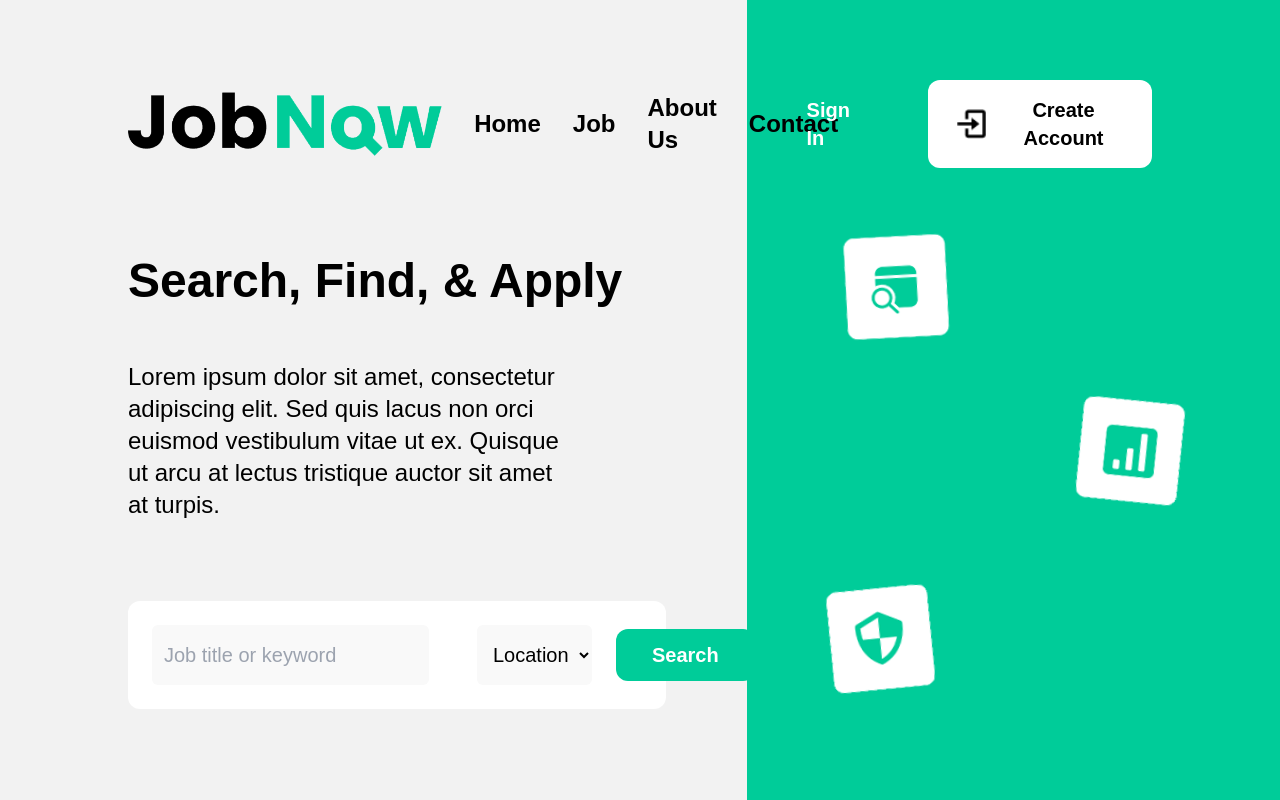
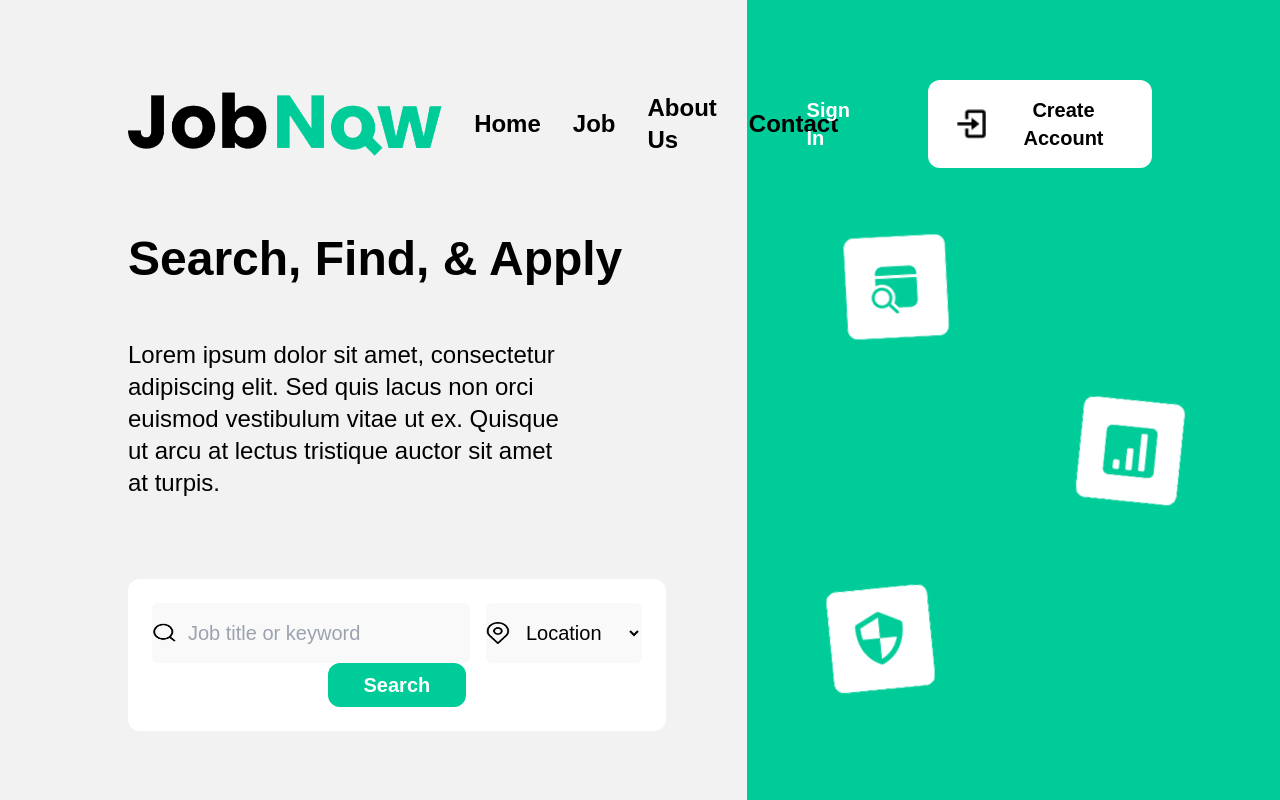
Before and after one commit to RaoufSiblani/task3, a Next.js app: page / in a window 1280 px wide. Shown: the top 800 px of the page. Built offline with nearby package versions, Linux system fonts and the light colour scheme.

Commit message:
Update section1.js

```diff
--- a/comp/section1.js
+++ b/comp/section1.js
@@ -15,11 +15,11 @@ const Section1 = () => {
             lectus tristique auctor sit amet at turpis.
           </p>
 
-          <form className="bg-white rounded-xl w-full lg:w-11/12 flex items-center p-2 lg:p-6 mt-6 mb-6 lg:mb-0 container">
-  <div className="flex items-center lg:min-h-[60px] min-h-[20px] bg-lightgray rounded-md flex-grow mr-2 lg:mr-6">
+          <form className="bg-white rounded-xl w-full lg:w-11/12 flex flex-wrap items-center p-2 lg:p-6 mt-6 mb-6 lg:mb-0 container">
+  <div className="flex items-center lg:min-h-[60px] min-h-[20px] bg-lightgray rounded-md flex-grow w-full lg:w-auto mb-2 lg:mb-0 lg:mr-2">
     <div className="p-2 lg:p-0">
       <img
-        className="h-5\4 w-4 lg:h-6 lg:w-6 bg-center bg-no-repeat"
+        className="h-5 w-4 lg:h-6 lg:w-6 bg-center bg-no-repeat"
         src="/images/search.png"
         alt="Search Icon"
       />
@@ -30,7 +30,7 @@ const Section1 = () => {
       placeholder="Job title or keyword"
     />
   </div>
-  <div className="flex items-center lg:min-h-[60px] min-h-[20px] bg-lightgray rounded-md flex-grow ml-2 lg:ml-6">
+  <div className="flex items-center lg:min-h-[60px] min-h-[20px] bg-lightgray rounded-md flex-grow w-full lg:w-auto lg:ml-2 mb-2 lg:mb-0">
     <div className="p-2 lg:p-0">
       <img
         className="h-4 w-4 lg:h-6 lg:w-6 bg-center bg-no-repeat"
@@ -38,7 +38,7 @@ const Section1 = () => {
         alt="Location Icon"
       />
     </div>
-    <select className="pl-2 lg:pl-3 bg-transparent text-black text-xs lg:text-xl flex-grow focus:outline-none">
+    <select className="pl-2 lg:pl-3 bg-transparent text-black text-xs lg:text-xl  flex-grow focus:outline-none">
       <option value="">Location</option>
       <option value="Beirut">Beirut</option>
       <option value="Baalbeck">Baalbeck</option>
@@ -48,11 +48,12 @@ const Section1 = () => {
   </div>
   <button
     type="submit"
-    className="bg-maingreen text-white font-bold text-xs lg:text-xl ml-2 lg:ml-6 px-4 lg:px-9 py-2 lg:py-3 rounded-xl"
+    className="bg-maingreen text-white font-bold text-xs lg:text-xl mx-auto py-3 lg:py-2 px-4 lg:px-9 rounded-xl"
   >
     Search
   </button>
 </form>
+
 
         </div>
         <div className="col-span-1 lg:col-span-5 bg-backgray lg:min-h-[925px]">
```
